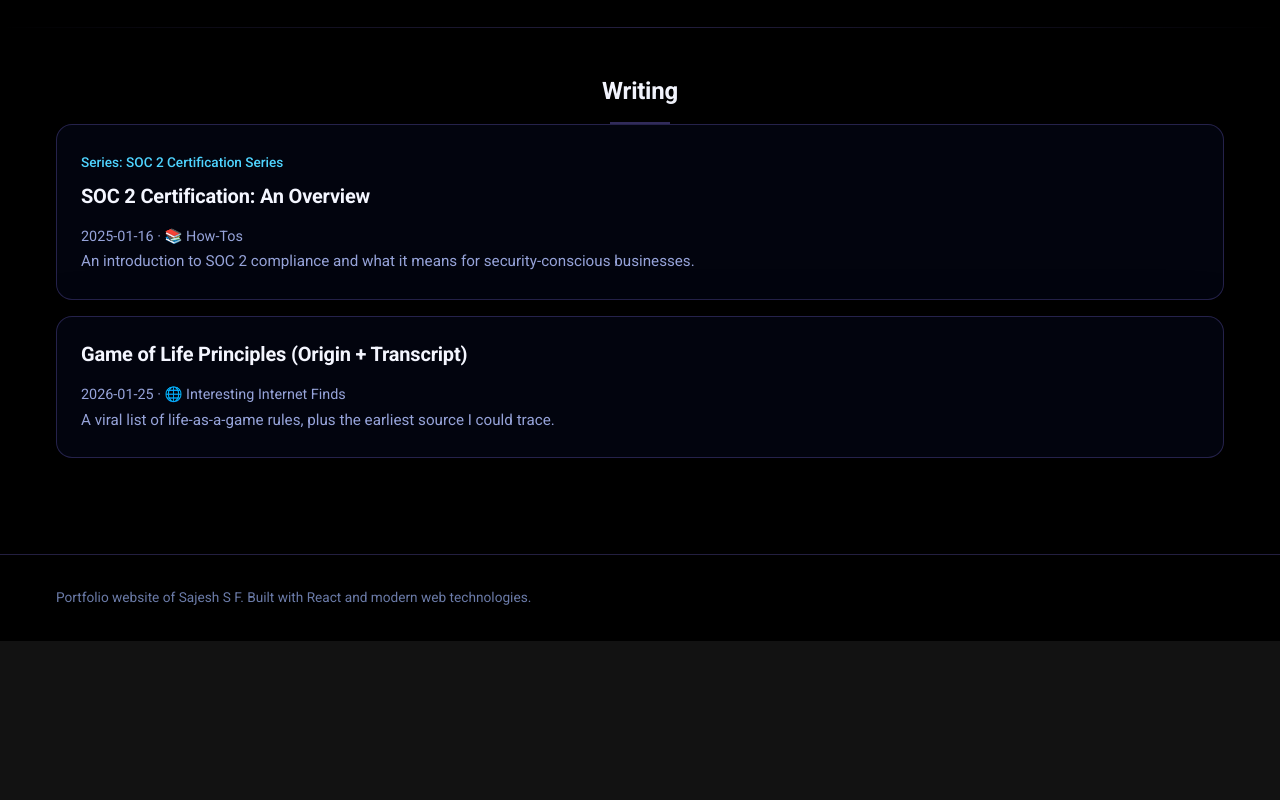
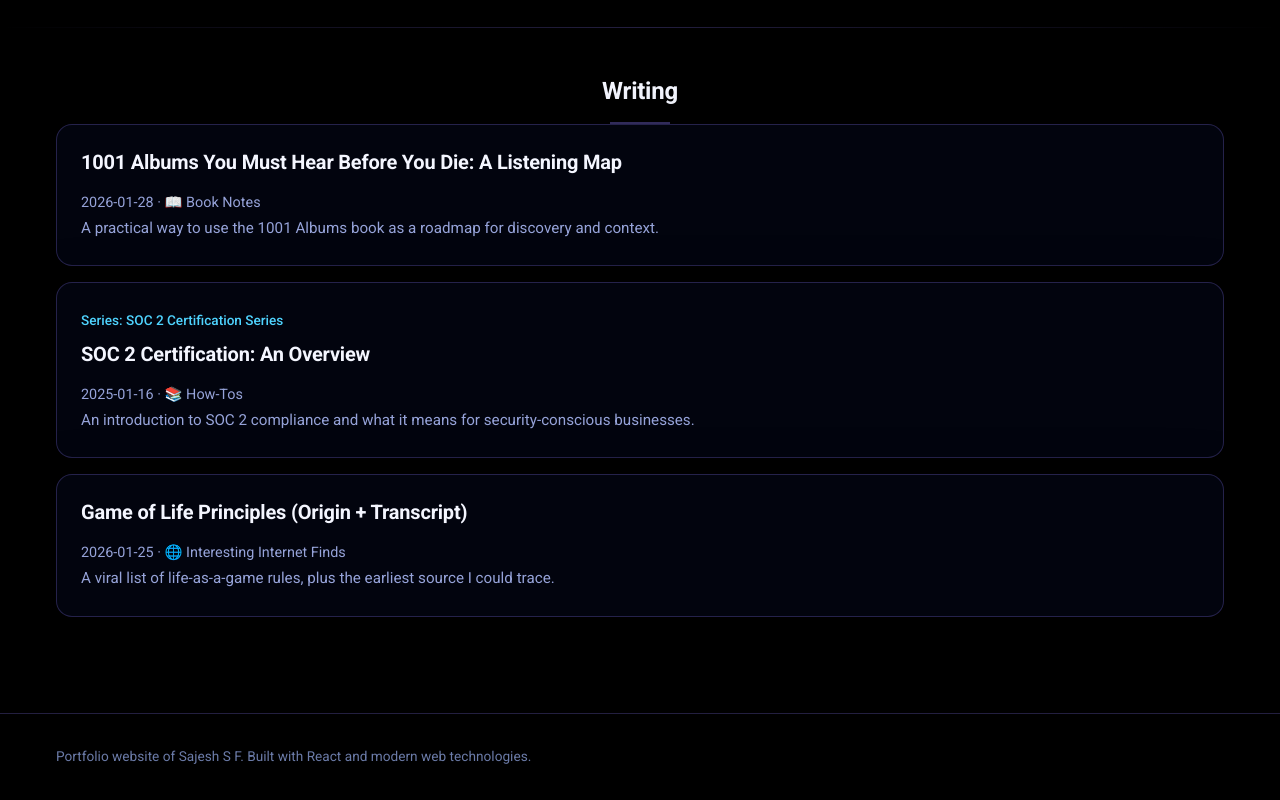
Before and after one commit to sajeshsf/sajeshsf.github.io, a React (Vite) app: page / in a window 1280 px wide. Shown: the part 2374-3174 px from the top of the page. Before the commit the page ends 3015 px from the top, so only its background shows below. Built offline with nearby package versions, Linux system fonts and the light colour scheme.

Commit message:
Add 1001 albums book notes post
Co-authored-by: sf.sajesh <sf.sajesh@gmail.com>

```diff
--- /dev/null
+++ b/src/data/blog/1001-albums-you-must-hear-before-you-die.js
@@ -0,0 +1,42 @@
+// 1001 Albums You Must Hear Before You Die (book notes)
+export default {
+  id: '1001-albums-you-must-hear-before-you-die',
+  title: '1001 Albums You Must Hear Before You Die: A Listening Map',
+  category: 'book-notes',
+  date: '2026-01-28',
+  url: '/writing/1001-albums-you-must-hear-before-you-die',
+  summary:
+    'A practical way to use the 1001 Albums book as a roadmap for discovery and context.',
+  stats: '7 min read',
+  content: `<h2>1001 Albums You Must Hear Before You Die</h2>
+
+<p>This book is less of a checklist and more of a listening map. It is a curated list of albums across decades and genres, with short notes that explain why each record mattered in its moment. I use it as a guide for exploration, not a test I need to pass.</p>
+
+<h3>What the book gives you</h3>
+<ul>
+  <li><strong>Context in small doses.</strong> Each album gets a short write-up that explains the cultural moment, the sound, or the innovation.</li>
+  <li><strong>Range.</strong> It covers everything from early recordings to modern releases, which makes it ideal for discovering styles you would never search for directly.</li>
+  <li><strong>Momentum.</strong> The format encourages steady listening. You can open to any page and have a clear next step.</li>
+</ul>
+
+<h3>How I use it</h3>
+<ul>
+  <li><strong>Pick a decade and go deep.</strong> I will spend a month in one era to understand how the sound evolved.</li>
+  <li><strong>Alternate familiar and unfamiliar.</strong> One album I already love, one I have never heard. It keeps curiosity high.</li>
+  <li><strong>Take quick notes.</strong> A few lines on what stood out is enough to remember why I liked (or did not like) a record.</li>
+</ul>
+
+<h3>A simple listening plan</h3>
+<ol>
+  <li>Choose 5 albums for the week.</li>
+  <li>Listen once for overall vibe, then once for detail.</li>
+  <li>Write down one sentence you can reuse later (favorite track, best moment, standout instrument).</li>
+  <li>Share one album with a friend to get a second perspective.</li>
+</ol>
+
+<h3>Why it works for long-term discovery</h3>
+<p>The book does not try to be definitive. Instead, it gives you enough structure to explore with confidence. If you have ever felt lost in the size of music history, this is a friendly way to build a path.</p>
+
+<h3>Who it is for</h3>
+<p>Anyone who wants breadth, context, and a reason to keep listening. You do not need to finish it. You just need to keep turning the page.</p>`,
+}
--- a/src/data/writing.js
+++ b/src/data/writing.js
@@ -13,6 +13,12 @@ export const writingCategories = {
     description: 'Cool discoveries and resources from around the web',
     icon: '🌐',
   },
+  'book-notes': {
+    id: 'book-notes',
+    name: 'Book Notes',
+    description: 'Highlights and reflections from books',
+    icon: '📖',
+  },
   'travel-food-experiences': {
     id: 'travel-food-experiences',
     name: 'Travel, Food & Experiences',
@@ -24,9 +30,11 @@ export const writingCategories = {
 // Import individual blog posts
 import soc2Overview from './blog/soc2-overview.js'
 import gameOfLifePrinciples from './blog/game-of-life-principles.js'
+import albumsYouMustHear from './blog/1001-albums-you-must-hear-before-you-die.js'
 
 // All writing posts - add new posts here by importing and adding to the array
 export const writing = [
+  albumsYouMustHear,
   soc2Overview,
   gameOfLifePrinciples,
   // Add more blog posts here as you create them
```
